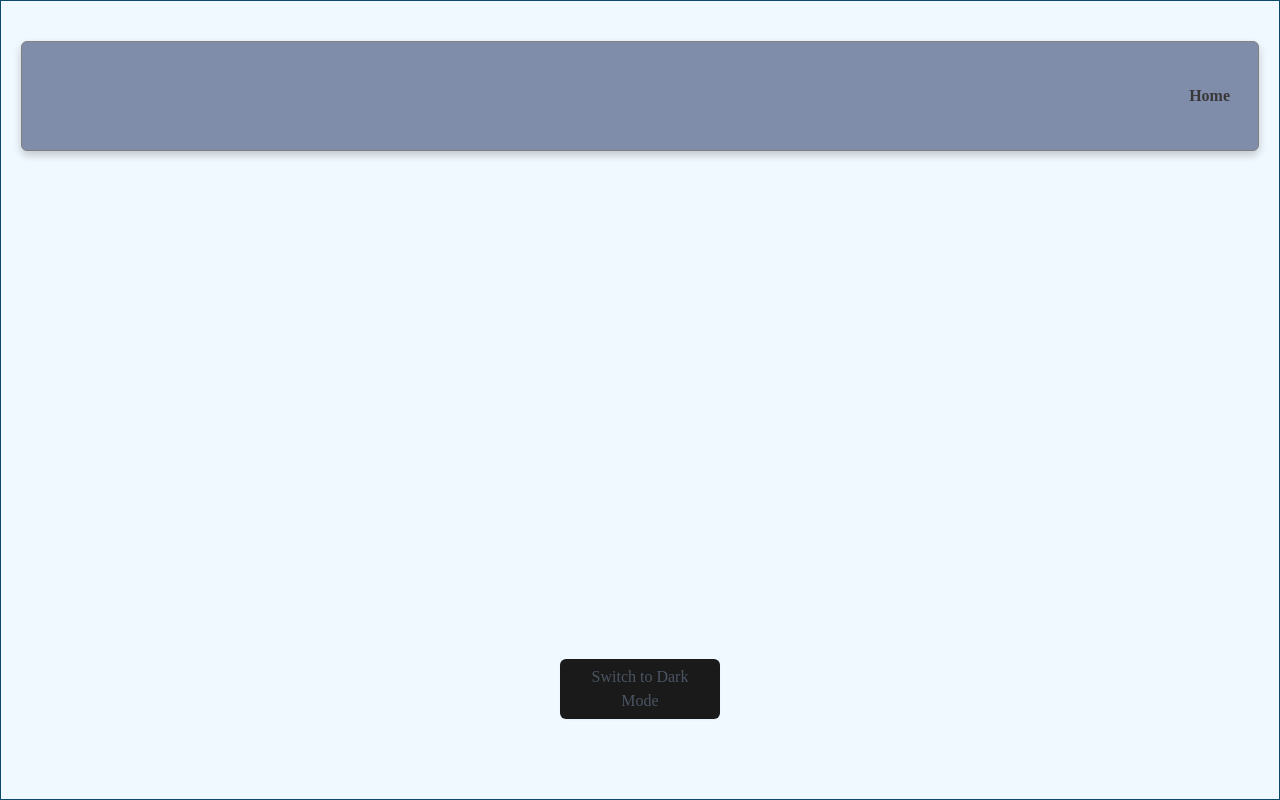
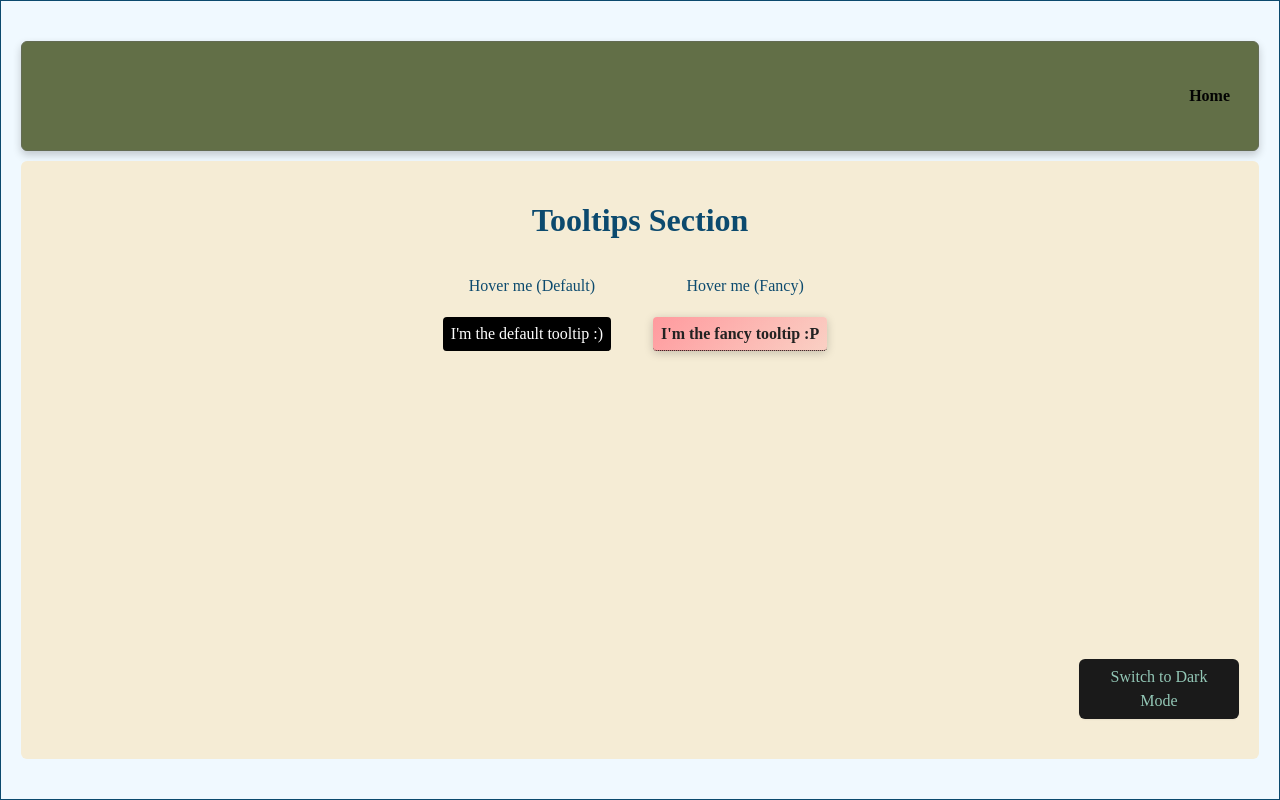
Before and after one commit to Anuska86/LibraryComponent, a React (Vite) app in the folder library-component/: page /tooltips in a window 1280 px wide. Built offline with nearby package versions, Linux system fonts and the light colour scheme.

Commit message:
tooltips

```diff
--- a/library-component/src/App.jsx
+++ b/library-component/src/App.jsx
@@ -7,6 +7,7 @@ import BadgesSection from "../src/components/Items/Sections/BadgesSection";
 import BannersSection from "./components/Items/Sections/BannersSection";
 import CardsSection from "./components/Items/Sections/CardsSection";
 import TestimonialsSection from "./components/Items/Sections/TestimonialsSection";
+import TooltipsSection from "./components/Items/Sections/TooltipsSection";
 
 function App() {
   const { theme } = React.useContext(ThemeContext);
@@ -27,6 +28,7 @@ function App() {
               <Route path="/banners" element={<BannersSection />} />
               <Route path="/cards" element={<CardsSection />} />
               <Route path="/testimonials" element={<TestimonialsSection />} />
+              <Route path="/tooltips" element={<TooltipsSection />} />
             </Routes>
           </div>
           <ThemeButton></ThemeButton>
--- /dev/null
+++ b/library-component/src/Styles/Tooltip.css
@@ -0,0 +1,30 @@
+.tooltip {
+  padding: 8px;
+  border-radius: 4px;
+  top: 100%;
+  margin-top: 4px;
+  white-space: nowrap;
+  z-index: 10;
+  border-bottom: 1px dotted black;
+  margin-right: 10px;
+}
+
+.tooltip-default {
+  background-color: black;
+  color: white;
+}
+
+.tooltip-fancy {
+  background: linear-gradient(135deg, #ff9a9e, #fad0c4);
+  color: #222;
+  font-weight: bold;
+  box-shadow: 0 2px 10px rgba(0, 0, 0, 0.2);
+}
+
+.tooltip-wrapper {
+  position: relative;
+  display: inline-block;
+  margin: 16px;
+}
+
+.target{margin-bottom: 30px;}
--- a/library-component/src/components/Items/Sections/Home.jsx
+++ b/library-component/src/components/Items/Sections/Home.jsx
@@ -37,6 +37,11 @@ export default function Home() {
                 Testimonials
               </Link>
             </Menu.Item>
+               <Menu.Item>
+              <Link className="link-button" to="/tooltips">
+                Tooltips
+              </Link>
+            </Menu.Item>
           </Menu.Dropdown>
         </Menu>
       </div>
--- /dev/null
+++ b/library-component/src/components/Items/Sections/TooltipsSection.jsx
@@ -0,0 +1,19 @@
+import React from "react";
+import Tooltip from "../Tooltips";
+
+export default function TooltipsSection() {
+  return (
+    <div>
+      <h1>Tooltips Section</h1>
+      <div className="tooltip-wrapper">
+        <div className="target">Hover me (Default)</div>
+        <Tooltip content="I'm the default tooltip :)" type="default" />
+      </div>
+
+      <div className="tooltip-wrapper">
+        <div className="target">Hover me (Fancy) </div>
+        <Tooltip content="I'm the fancy tooltip :P" type="fancy" />
+      </div>
+    </div>
+  );
+}
--- /dev/null
+++ b/library-component/src/components/Items/Tooltips.jsx
@@ -0,0 +1,6 @@
+import React from "react";
+import "../../Styles/Tooltip.css";
+
+export default function Tooltip({ content, type }) {
+  return <span className={`tooltip tooltip-${type}`}>{content}</span>;
+}
--- a/library-component/src/index.css
+++ b/library-component/src/index.css
@@ -18,7 +18,7 @@ nav {
 }
 
 header {
-  background-color: #7f8caa;
+  background-color: #626f47;
   display: flex;
   justify-content: space-between;
   align-items: center;
@@ -27,13 +27,13 @@ header {
   margin-bottom: 10px;
   height: 110px;
   width: 100%;
-  border: 1px solid gray;
+  border: 1px solid #636b53;
   border-radius: 6px;
 }
 
 header a {
   text-decoration: none;
-  color: #383838;
+  color: #030303;
   font-weight: 600;
   padding: 8px;
 }
@@ -79,10 +79,11 @@ body {
   margin: 0;
   padding: 0;
   background-color: #e9e3ff;
+  height: 100%;
 }
 
-.container {
-  height: 100vh;
+p {
+  font-size: large;
 }
 
 main {
@@ -125,6 +126,7 @@ button.button-sm {
 
 button.button-lg {
   padding: 13px 25px;
+  color: black;
 }
 
 .green {
@@ -195,7 +197,9 @@ button:focus-visible {
 }
 
 .menu-button {
-  background-color: white;
+  background-color: #a4b465;
+  border-radius: 6px;
+  border: 1px solid gray;
 }
 
 .menu-dropdown {
@@ -205,11 +209,11 @@ button:focus-visible {
   background-color: white;
   border: 1px solid gray;
   border-radius: 6px;
-  background-color: white;
+  background-color: #c2cc9a;
 }
 
 .menu-item {
-  color: #4b5563;
+  color: #000000;
   padding: 0.75rem;
   cursor: pointer;
   min-width: 100px;
@@ -250,10 +254,13 @@ button:focus-visible {
   text-align: center;
   padding: 20px;
   transition: color 0.3s;
-  flex: 1;
   display: flex;
   flex-direction: column;
   justify-content: space-between;
+  background-color: #f5ecd5;
+  border-radius: 6px;
+  width: 100%;
+  flex: 1;
 }
 
 .page-content {
@@ -284,6 +291,7 @@ button:focus-visible {
   margin-bottom: 20px;
   margin-left: auto;
   gap: 10px;
+  color: #93c7b6;
 }
 
 /* Accessibility Styles */
```
